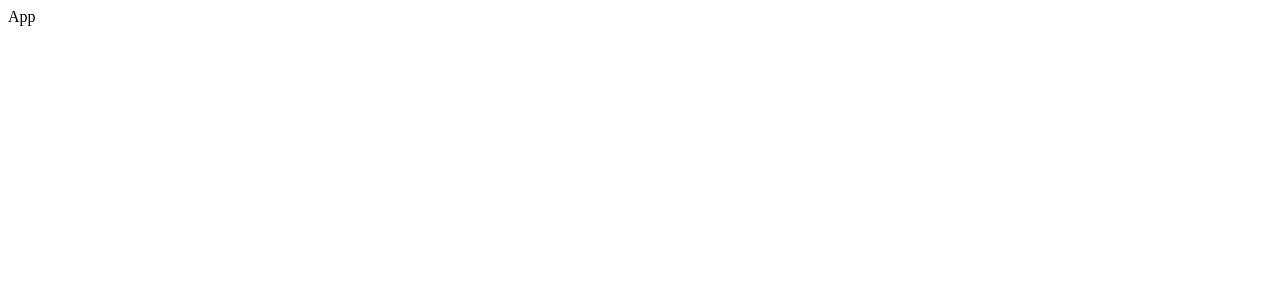
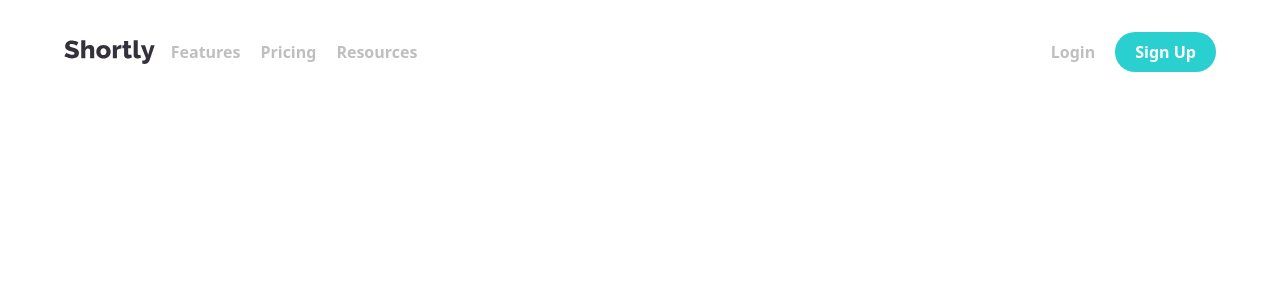
Before and after one commit to 0paziz/URL-shortening-API-landing-page-solution, a React (Vite) app: page / in a window 1280 px wide. Shown: the top 300 px of the page. Built offline with nearby package versions, Linux system fonts and the light colour scheme.

Commit message:
add navbar feature

```diff
--- a/package.json
+++ b/package.json
@@ -13,6 +13,7 @@
     "@tailwindcss/vite": "^4.1.18",
     "react": "^19.2.0",
     "react-dom": "^19.2.0",
+    "react-router-dom": "^7.13.0",
     "tailwindcss": "^4.1.18"
   },
   "devDependencies": {
--- a/src/App.css
+++ b/src/App.css
@@ -0,0 +1,25 @@
+:root {
+  /* Primary */
+  --cyan: hsl(180, 66%, 49%);
+  --dark-violet: hsl(257, 27%, 26%);
+
+  /* Secondary */
+  --red: hsl(0, 87%, 67%);
+
+  /* Neutral */
+  --gray: hsl(0, 0%, 75%);
+  --grayish-violet: hsl(257, 7%, 63%);
+  --very-dark-blue: hsl(255, 11%, 22%);
+  --very-dark-violet: hsl(260, 8%, 14%);
+}
+
+.graytext{
+    color: var(--gray);
+}
+
+.graytext:hover{
+    color: black;
+}
+.BgCyanColor{
+    background-color: var(--cyan);
+}
--- a/src/App.jsx
+++ b/src/App.jsx
@@ -1,7 +1,11 @@
 import React from 'react'
+import Navbar from './component/Navbar'
 
 export default function App() {
   return (
-    <div>App</div>
+    <>
+    <Navbar/>
+
+    </>
   )
 }
--- /dev/null
+++ b/src/component/Navbar.jsx
@@ -0,0 +1,25 @@
+import React from 'react'
+import "../App.css"
+
+export default function Navbar() {
+  return (
+    <>
+    <header className='flex items-center py-4 mt-4 max-w-6xl mx-auto'>
+        <div>
+            <img className='w-25' src='/images/logo.svg'/>
+        </div>
+        <nav className='flex w-full items-center justify-between ml-4'>
+            <div className='flex gap-x-5 items-center'>
+            <a className='graytext font-bold' href='/'>Features</a>
+            <a className='graytext font-bold' href='/'>Pricing</a>
+            <a className='graytext font-bold' href='/'>Resources</a>
+            </div>
+            <div className='flex gap-x-5 items-center'>
+                 <a className='graytext font-bold' href='/'>Login</a>
+                 <button className='BgCyanColor text-white font-bold rounded-full py-2 px-5 cursor-pointer hover:opacity-50'>Sign Up</button>
+            </div>
+        </nav>
+    </header>
+    </>
+  )
+}
--- a/src/index.css
+++ b/src/index.css
@@ -0,0 +1 @@
+@import "tailwindcss"
```
Also changed, not shown: 1 other file (tests, documents, lock files or other folders).
